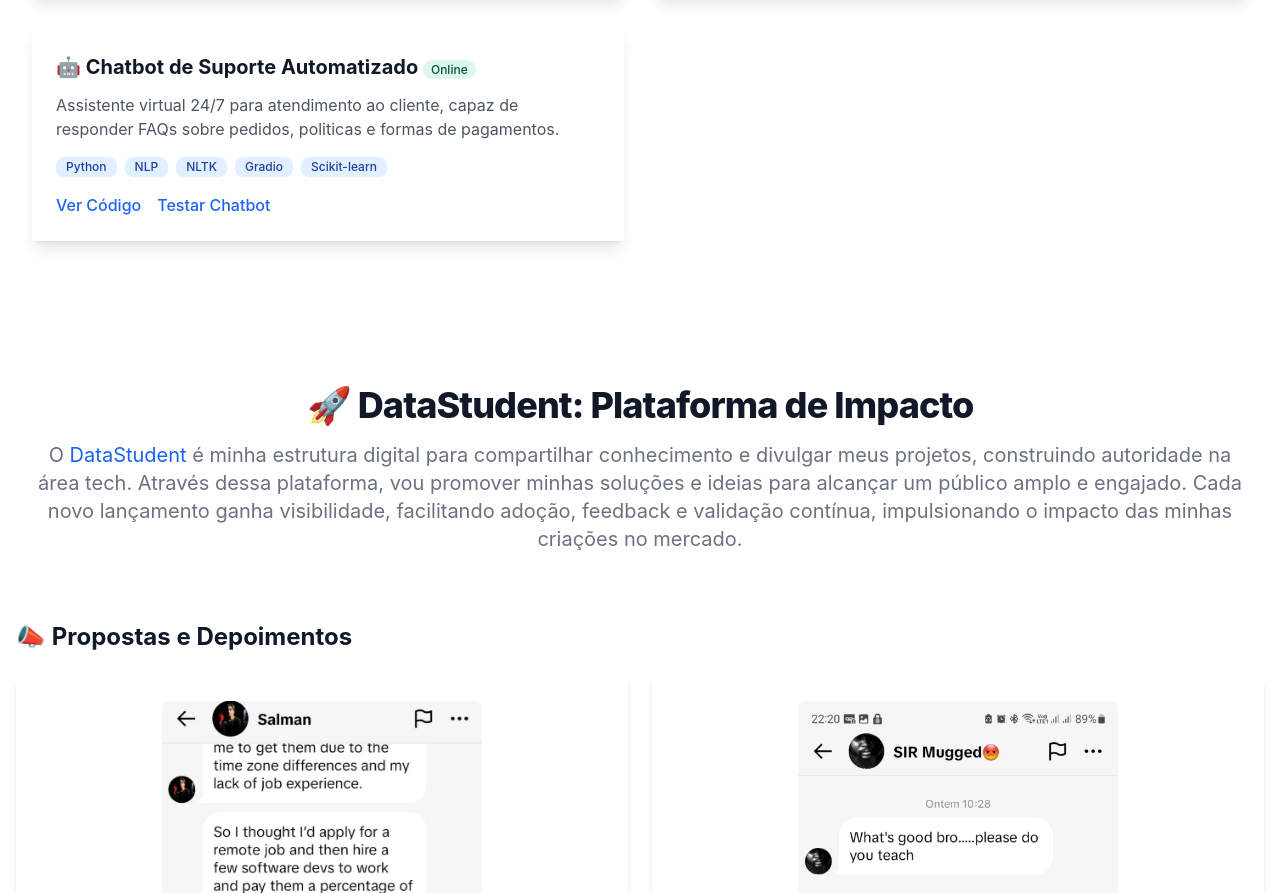
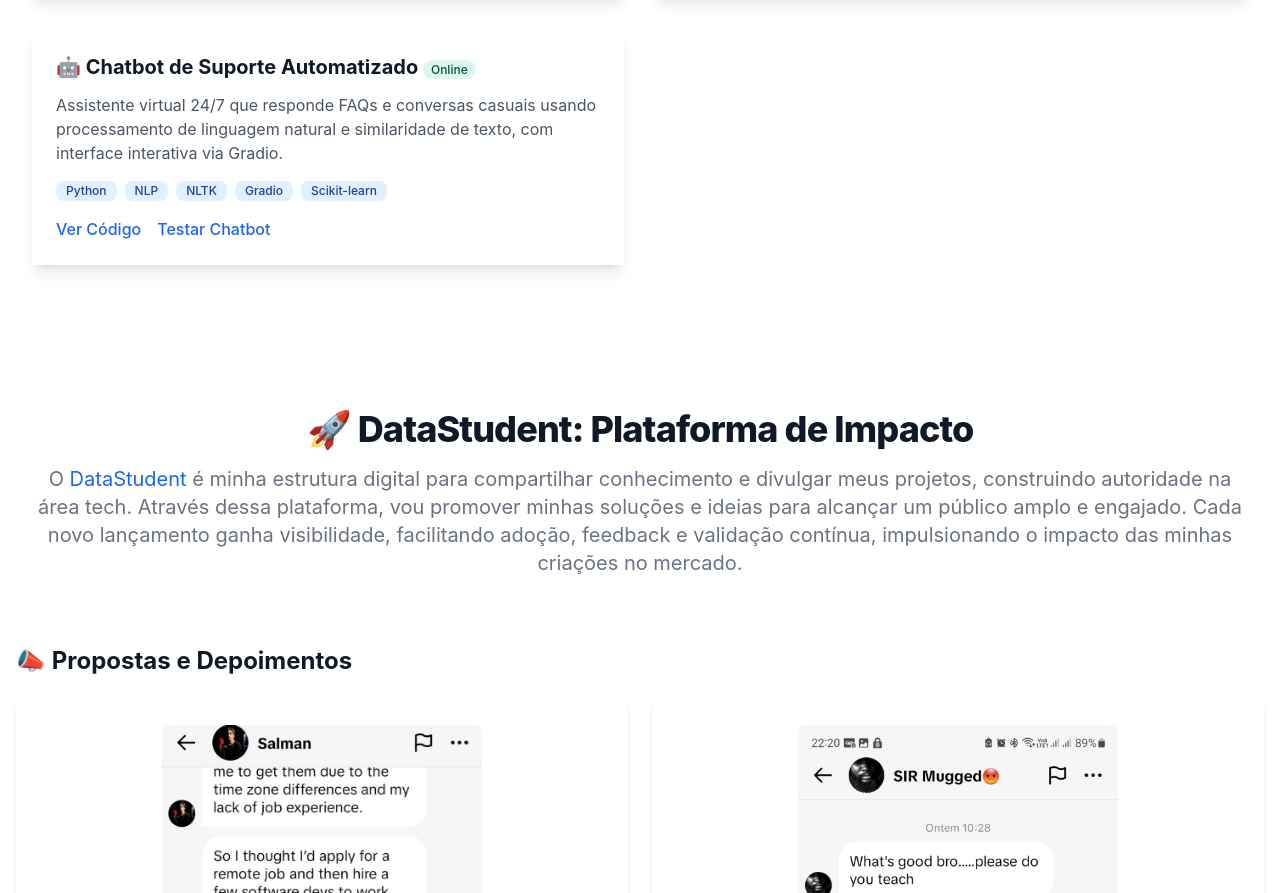
Before and after one commit to Haell39/NewPortfolioPage, a plain HTML site: page index.html in a window 1280 px wide. Shown: the part 1309-2202 px from the top of the page. Drawn offline with nearby package versions, Linux system fonts and the light colour scheme.

Commit message:
Update index.html

```diff
--- a/index.html
+++ b/index.html
@@ -531,8 +531,9 @@
                 >
               </h3>
               <p class="text-gray-600 dark:text-gray-300 mb-4 flex-grow">
-                Assistente virtual 24/7 para atendimento ao cliente, capaz de
-                responder FAQs sobre pedidos, politicas e formas de pagamentos.
+                Assistente virtual 24/7 que responde FAQs e conversas casuais
+                usando processamento de linguagem natural e similaridade de
+                texto, com interface interativa via Gradio.
               </p>
               <div class="flex flex-wrap gap-2 mb-4">
                 <span
```
